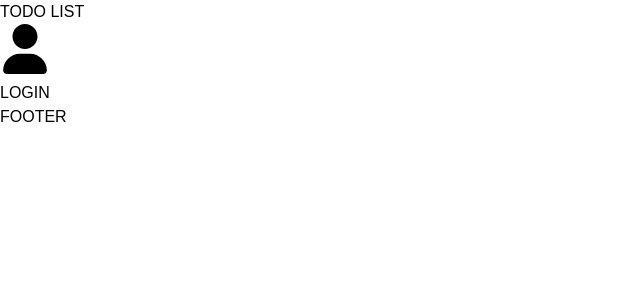
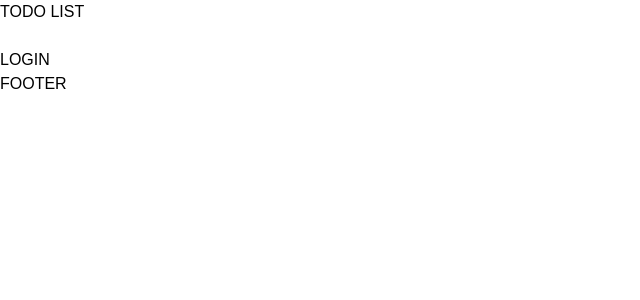
Before and after one commit to franciskodama/lab-todo-nextjs-firebase, a Next.js app: page / in a window 1280 px wide. Shown: the top 300 px of the page, without its empty margins (0-640 px from the left). Built offline with nearby package versions, Linux system fonts and the light colour scheme.

Commit message:
Fix fontawesome issue in nextjs

```diff
--- a/components/Header.js
+++ b/components/Header.js
@@ -1,23 +1,19 @@
-import Image from 'next/image'
 import React from 'react'
-import User from '../assets/img/user-solid.svg'
+import { FontAwesomeIcon } from "@fortawesome/react-fontawesome";
+import {
+  faUser,
+} from "@fortawesome/free-solid-svg-icons";
 
-const Header = () => {
+const Header = (props) => {
   return (
     <div className='sticky top-0 w-full left-0 flex items-center justify-between p-4 px-6'>
       <h1 className='text-3xl sm:text-6xl'>TODO LIST</h1>
 
-      {/* <svg xmlns="http://www.w3.org/2000/svg" viewBox="0 0 448 512">
-      <path d="M272 304h-96C78.8 304 0 382.8 0 480c0 17.67 14.33 32 32 32h384c17.67 0 32-14.33 32-32C448 382.8 369.2 304 272 304zM48.99 464C56.89 400.9 110.8 352 176 352h96c65.16 0 119.1 48.95 127 112H48.99zM224 256c70.69 0 128-57.31 128-128c0-70.69-57.31-128-128-128S96 57.31 96 128C96 198.7 153.3 256 224 256zM224 48c44.11 0 80 35.89 80 80c0 44.11-35.89 80-80 80S144 172.1 144 128C144 83.89 179.9 48 224 48z"/></svg> */}
-
-      <Image
-      src={User}
-      alt="Picture of the author"
-      width="50px"
-      height="50px"
+      <FontAwesomeIcon
+        className='text-xl sm:text-3xl'
+        icon={faUser}
+        style={{ color: "white" }}
       />
-
-      <i className="fa-regular fa-user"></i>
 
     </div>
   )
--- a/package.json
+++ b/package.json
@@ -10,6 +10,9 @@
   },
   "dependencies": {
     "@fortawesome/fontawesome-free": "^6.1.1",
+    "@fortawesome/fontawesome-svg-core": "^6.1.1",
+    "@fortawesome/free-solid-svg-icons": "^6.1.1",
+    "@fortawesome/react-fontawesome": "^0.2.0",
     "next": "12.2.2",
     "react": "18.2.0",
     "react-dom": "18.2.0"
--- a/pages/_app.js
+++ b/pages/_app.js
@@ -1,5 +1,12 @@
 import Layout from '../components/Layout'
 import '../styles/globals.css'
+
+
+import "@fortawesome/fontawesome-svg-core/styles.css"; // import Font Awesome CSS
+import { config } from "@fortawesome/fontawesome-svg-core";
+config.autoAddCss = false; // Tell Font Awesome to skip adding the CSS automatically since it's being imported above
+
+
 
 function MyApp({ Component, pageProps }) {
   return (
--- a/pages/index.js
+++ b/pages/index.js
@@ -10,7 +10,6 @@
         <link rel="icon" href="/favicon.ico" />
       </Head>
       <Login />
-      <i className="fa-solid fa-dragon"></i>
     </div>
   )
 }
```
Also changed, not shown: 1 other file (tests, documents, lock files or other folders).
